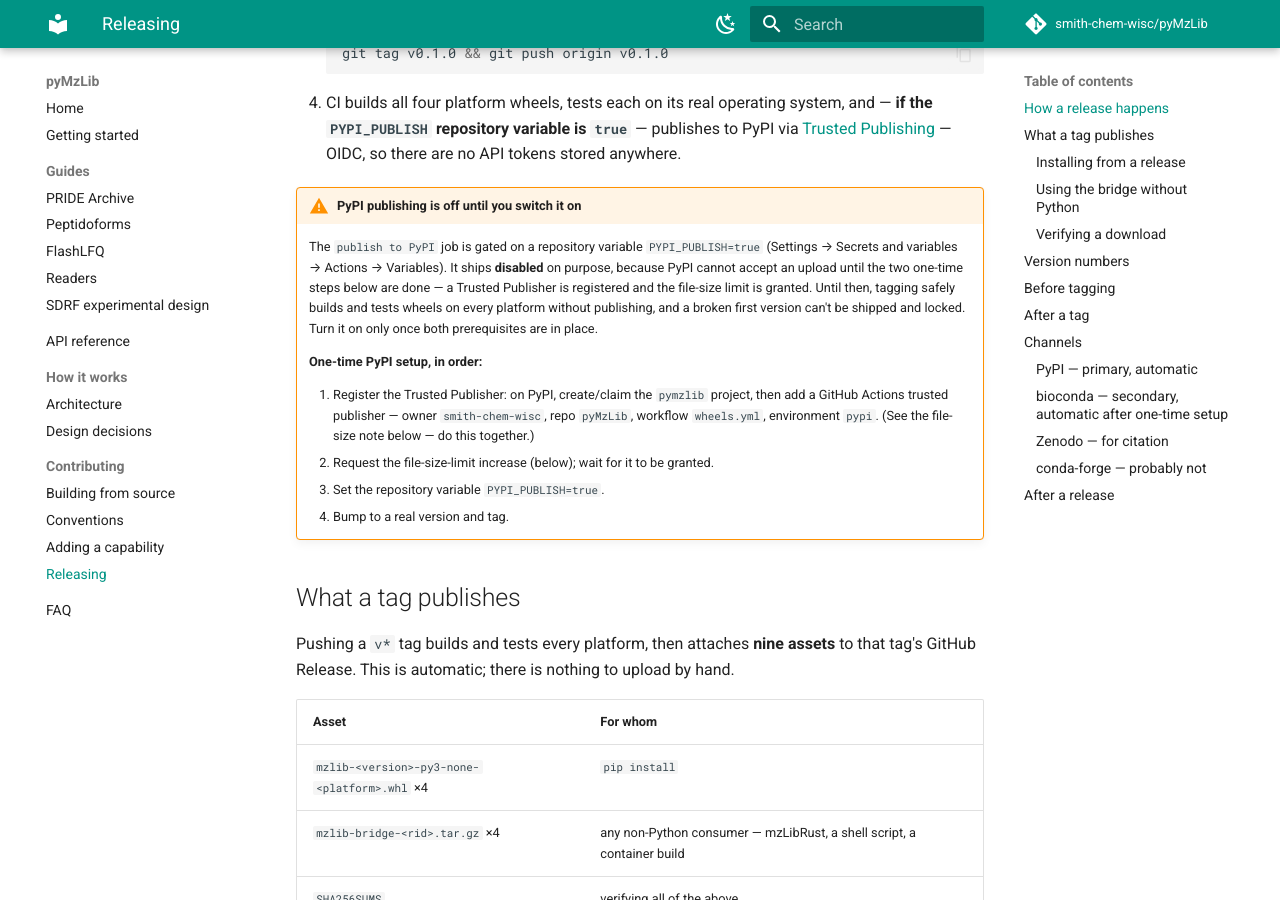
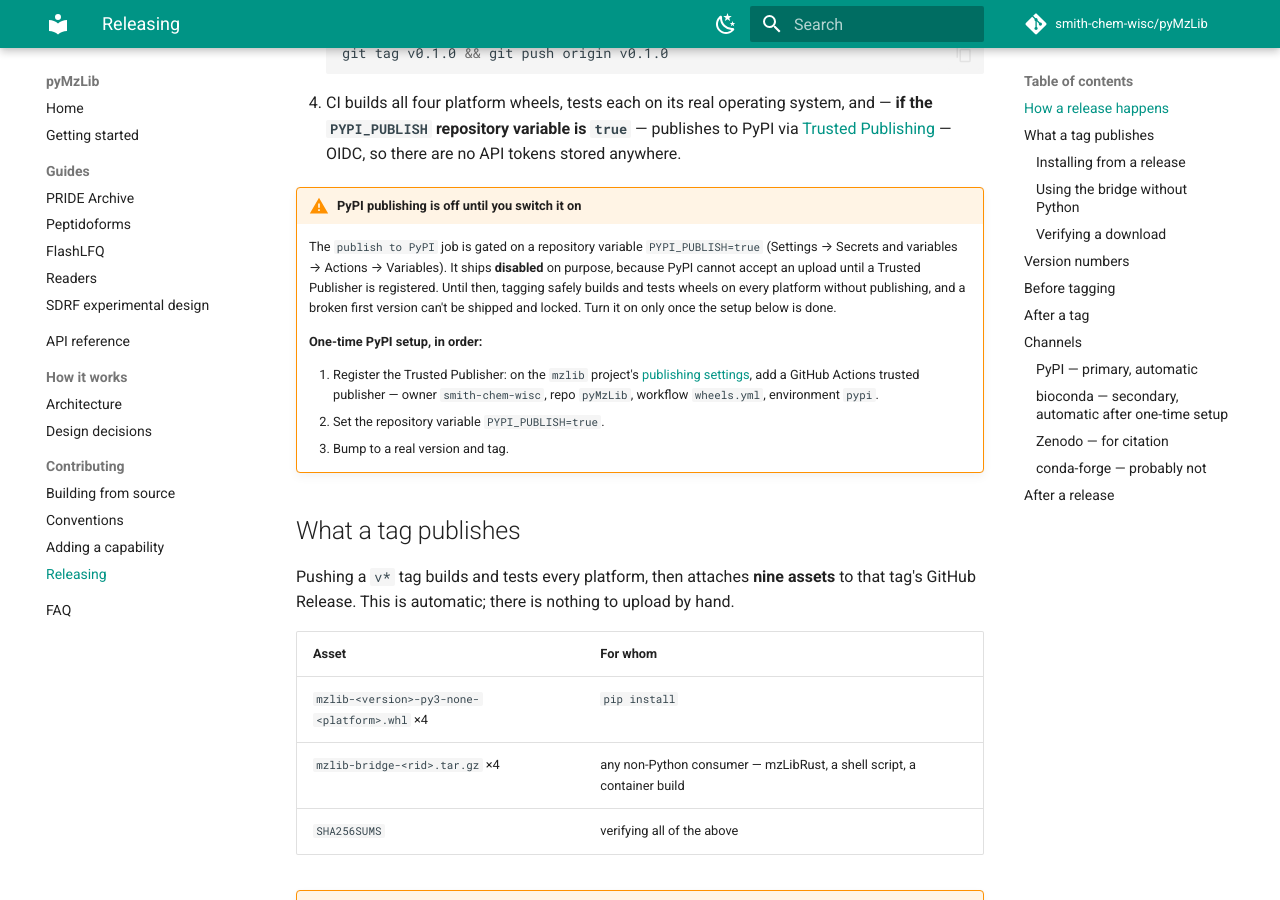
Before and after one commit to smith-chem-wisc/pyMzLib, an MkDocs documentation site: the page built from docs/contributing/releasing.md, in a window 1280 px wide and 900 px high, scrolled down 331 px. Built offline with MkDocs 1.6.1 and Material for MkDocs 9.7.7, drawn with Linux system fonts in a browser that asks for light colours; comment, search, counter and statistics services are not loaded; some of the changed text lies outside the part shown.

Commit message:
build(bridge): stop shipping libtorch, so every wheel fits PyPI (#54)
libtorch reaches the bridge through Proteomics -> Chromatography, which
references libtorch-cpu for the Chronologer retention-time predictor. No
bridge verb reaches Chronologer, but its native libraries were most of every
payload and put three of four wheels over PyPI's 100 MiB per-file limit.

MzLibBridge.csproj now drops libtorch's native assets at publish. TorchSharp's
managed assembly stays, so everything compiles and loads; only a call into
torch would fail, and nothing makes one. The .NET runtime stays in the wheel.

Measured with CI's publish flags (baselines reproduced the dev6 assets to
0.1 MiB), compressed MiB:
  linux-x64  165.9 -> 56.4
  win-x64    129.4 -> 59.3   (local wheel build: 59.4)
  osx-arm64  101.8 -> 59.9
The no-libtorch bridge gives byte-identical output on six psmtsv files and an
mzML, passes the PRIDE and peptidoform live tests 19/19, and the offline suite
396/396.

wheels.yml gains a guard that fails any wheel over 100 MiB on every pull
request, so a new transitive dependency cannot quietly undo this. The docs'
size claims are corrected: the FAQ said the runtime was "most of why it's
115 MB", when the runtime is ~30 MiB and libtorch was the bulk.

Co-authored-by: Claude Opus 5 (1M context) <noreply@anthropic.com>

```diff
--- a/docs/contributing/releasing.md
+++ b/docs/contributing/releasing.md
@@ -16,19 +16,18 @@
 !!! warning "PyPI publishing is off until you switch it on"
     The `publish to PyPI` job is gated on a repository variable `PYPI_PUBLISH=true` (Settings →
     Secrets and variables → Actions → Variables). It ships **disabled** on purpose, because PyPI
-    cannot accept an upload until the two one-time steps below are done — a Trusted Publisher is
-    registered and the file-size limit is granted. Until then, tagging safely builds and tests
-    wheels on every platform without publishing, and a broken first version can't be shipped and
-    locked. Turn it on only once both prerequisites are in place.
+    cannot accept an upload until a Trusted Publisher is registered. Until then, tagging safely
+    builds and tests wheels on every platform without publishing, and a broken first version can't
+    be shipped and locked. Turn it on only once the setup below is done.
 
     **One-time PyPI setup, in order:**
 
-    1. Register the Trusted Publisher: on PyPI, create/claim the `pymzlib` project, then add a
+    1. Register the Trusted Publisher: on the `mzlib` project's
+       [publishing settings](https://pypi.org/manage/project/mzlib/settings/publishing/), add a
        GitHub Actions trusted publisher — owner `smith-chem-wisc`, repo `pyMzLib`, workflow
-       `wheels.yml`, environment `pypi`. (See the file-size note below — do this together.)
-    2. Request the file-size-limit increase (below); wait for it to be granted.
-    3. Set the repository variable `PYPI_PUBLISH=true`.
-    4. Bump to a real version and tag.
+       `wheels.yml`, environment `pypi`.
+    2. Set the repository variable `PYPI_PUBLISH=true`.
+    3. Bump to a real version and tag.
 
 ## What a tag publishes
 
@@ -129,11 +128,12 @@ unless it changes what Python callers see.
 
 Trusted Publishing on a tag. Nothing to do after setup.
 
-!!! warning "The 100 MB file limit"
-    PyPI rejects files over 100 MB by default, and pyMzLib's wheels are ~115 MB. Request an
-    increase at [pypi.org/help](https://pypi.org/help/#file-size-limit) **before** the first
-    release — it's routine and routinely granted (torch and friends all have one), but it isn't
-    instant, and discovering it during a release is avoidable.
+!!! note "The 100 MiB file limit"
+    PyPI rejects files over 100 MiB by default. The wheels are ~60 MiB, and the build job fails any
+    wheel over the limit on every pull request, so a new dependency that would push one over is
+    caught long before a release. They were 101–166 MiB until libtorch — which no bridge verb
+    uses — was dropped from the payload; see
+    [D8](../design/decisions.md#d8-payload-size-is-not-a-design-constraint).
 
 ### bioconda — secondary, automatic after one-time setup
 
```
Also changed, not shown: other parts of docs/contributing/releasing.md (+1 -1 lines), CHANGELOG.md (+7 -0 lines), README.md (+1 -2 lines), docs/design/architecture.md (+1 -1 lines), docs/design/decisions.md (+10 -3 lines), docs/faq.md (+8 -9 lines), 2 other files.
